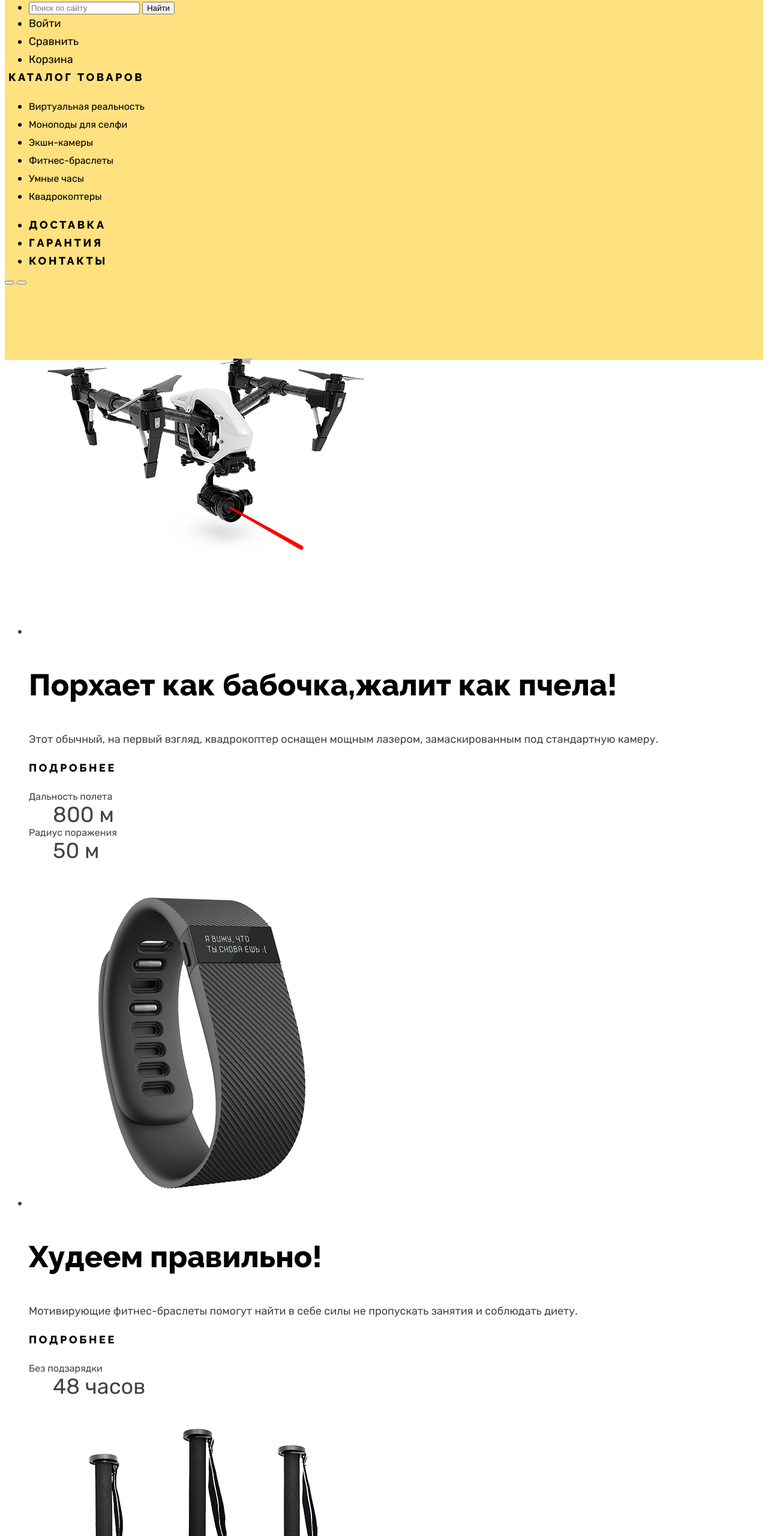
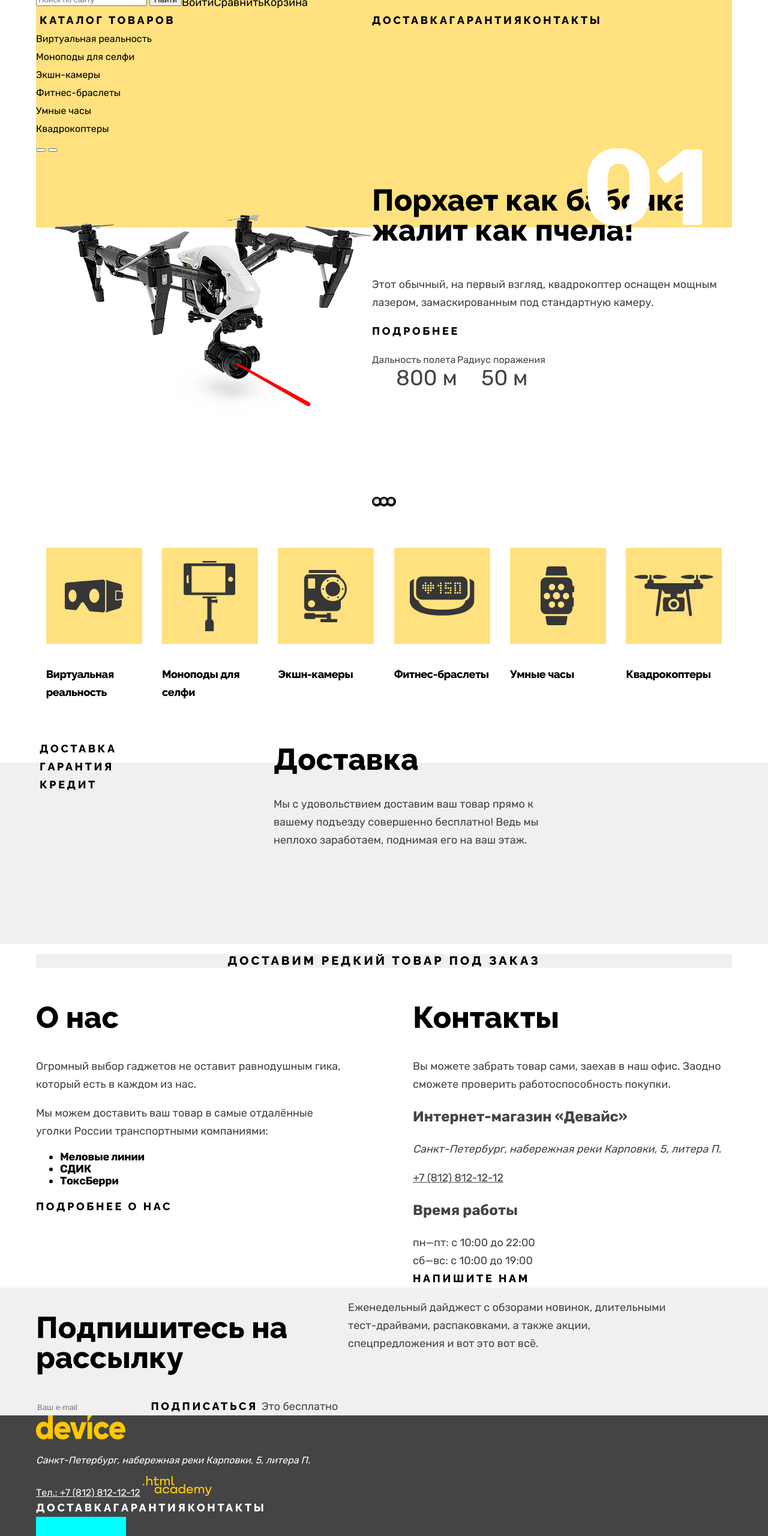
Before and after one commit to htmlacademy-htmlcss/2176919-device-35, a plain HTML site: page index.html in a window 1280 px wide. Shown: the part 60-2620 px from the top of the page at 60% size. Drawn offline with Linux system fonts and the light colour scheme.

Commit message:
крупная сетка

```diff
--- a/index.html
+++ b/index.html
@@ -6,18 +6,18 @@
     <link rel="stylesheet" href="styles/styles.css">
   </head>
   <body>
-    <header class="main-header">
+    <header class="main-header page-content">
       <a class="page-header-logo">
         <img class="header-logo" src="images/logo.svg" alt="Логотип интернет-магазина «Девайс»." width="149" height="40">
       </a>
       <nav class="navigation">
-        <ul class="navigation-list">
+        <ul class="navigation-list navigation-user-list list">
           <li class="navigation-item">
             <form class="search-form subsidiary">
               <label class="main-search" for="main-search">
                 <span class="visually-hidden">Поиск по сайту.</span>
               </label>
-              <input class="search-input" id="main-search" placeholder="Поиск по сайту" type="text" name="main-search" required>
+              <input class="search-input" id="main-search" placeholder="Поиск по сайту" type="search" name="main-search" required>
               <button class="search-submit" type="submit">Найти</button>
             </form>
           </li>
@@ -33,28 +33,28 @@
         </ul>
         <div class="navigation-catalog">
           <button class="button navigation-catalog-button" type="button">Каталог товаров</button>
-          <ul class="subcatalog">
+          <ul class="subcatalog list">
             <li class="subcatalog-item">
-              <a class="navigation-link subcatalog-link" href="#">Виртуальная реальность</a>
+              <a class="subcatalog-link navigation-link" href="#">Виртуальная реальность</a>
             </li>
             <li class="subcatalog-item">
-              <a class="navigation-link subcatalog-link" href="catalog.html">Моноподы для селфи</a>
+              <a class="subcatalog-link navigation-link" href="catalog.html">Моноподы для селфи</a>
             </li>
             <li class="subcatalog-item">
-              <a class="navigation-link subcatalog-link" href="#">Экшн-камеры</a>
+              <a class="subcatalog-link navigation-link" href="#">Экшн-камеры</a>
             </li>
             <li class="subcatalog-item">
-              <a class="navigation-link subcatalog-link" href="#">Фитнес-браслеты</a>
+              <a class="subcatalog-link navigation-link" href="#">Фитнес-браслеты</a>
             </li>
             <li class="subcatalog-item">
-              <a class="navigation-link subcatalog-link" href="#">Умные часы</a>
+              <a class="subcatalog-link navigation-link" href="#">Умные часы</a>
             </li>
             <li class="subcatalog-item">
-              <a class="navigation-link subcatalog-link" href="#">Квадрокоптеры</a>
+              <a class="subcatalog-link navigation-link" href="#">Квадрокоптеры</a>
             </li>
           </ul>
         </div>
-        <ul class="navigation-list">
+        <ul class="navigation-list list">
           <li class="navigation-item">
            <a class="link navigation-link" href="#">Доставка</a>
           </li>
@@ -67,9 +67,9 @@
         </ul>
       </nav>
     </header>
-    <main class="main-index">
+    <main class="main-index main-container">
       <h1 class="visually-hidden">Интернет-магазин «Девайс».</h1>
-      <section class="main-slider">
+      <section class="main-slider page-content">
         <h2 class="visually-hidden">Фотогалерея лучших товаров.</h2>
         <div class="slider-control">
           <button class="slider-button slider-prev" type="button">
@@ -79,22 +79,26 @@
             <span class="visually-hidden">Следующий товар.</span>
           </button>
         </div>
-        <ul class="slider-list">
-          <li class="slider-item slider-item-active">
+        <ul class="slider-list list">
+          <li class="slider-item slider-active">
             <img class="slider-image" src="images/slider-1.png" alt="Квадрокоптер." width="560" height="560">
             <div class="slider-content">
-              <h3 class="slider-title title">Порхает как бабочка,жалит как пчела!</h3>
+              <h3 class="slider-title title">Порхает как бабочка, жалит как пчела!</h3>
               <p class="main-slider-description">Этот обычный, на первый взгляд, квадрокоптер оснащен мощным лазером, замаскированным под стандартную камеру.</p>
               <a class="button link main-slider-link" href="#">Подробнее</a>
               <dl class="main-slider-characteristics">
+                <div class="slider-characteristic">
                   <dt class="main-slider-characteristic">Дальность полета</dt>
                   <dd class="main-slider-meaning">800 м</dd>
+                </div>
+                <div class="slider-characteristic">
                   <dt class="main-slider-characteristic">Радиус поражения</dt>
                   <dd class="main-slider-meaning">50 м</dd>
+                </div>
               </dl>
             </div>
           </li>
-          <li class="slider-item">
+          <li class="slider-item slider-no-active">
             <img class="slider-image" src="images/slider-2.png" alt="Фитнес-браслет." width="560" height="560">
             <div class="slider-content">
               <h3 class="slider-title title">Худеем правильно!</h3>
@@ -107,7 +111,7 @@
               </dl>
             </div>
           </li>
-          <li class="slider-item">
+          <li class="slider-item slider-no-active">
             <img class="slider-image" src="images/slider-3.png" alt="Селфи-палка." width="560" height="560">
             <div class="slider-content">
             <h3 class="slider-title title">Делай селфи, как Бен Стиллер!</h3>
@@ -124,9 +128,9 @@
             </div>
           </li>
         </ul>
-        <ol class="slider-pagination">
-          <li class="slider-pagination-item">
-            <button class="slider-pagination-button slider-pagination-button-current" type="button">
+        <ul class="slider-pagination list">
+          <li class="slider-pagination-item pagination-active">
+            <button class="slider-pagination-button" type="button">
               <span class="visually-hidden">Первый товар из топ листа.</span>
             </button>
           </li>
@@ -140,48 +144,35 @@
               <span class="visually-hidden">Третий товар из топ листа.</span>
             </button>
           </li>
-        </ol>
+        </ul>
       </section>
-      <section class="product-sections">
+      <section class="product-sections page-content">
         <h2 class="visually-hidden">Разделы товаров.</h2>
-        <ul class="product-sections-list">
+        <ul class="product-sections-list list">
           <li class="product-list-item">
-            <a class="product-list-link" href="#">Виртуальная реальность</a>
+            <a class="product-list-link virtual-reality" href="#">Виртуальная реальность</a>
           </li>
           <li class="product-list-item">
-            <a class="product-list-link" href="#">Моноподы для селфи</a>
+            <a class="product-list-link monopods" href="#">Моноподы для селфи</a>
           </li>
           <li class="product-list-item">
-            <a class="product-list-link" href="#">Экшн-камеры</a>
+            <a class="product-list-link action-cameras" href="#">Экшн-камеры</a>
           </li>
           <li class="product-list-item">
-            <a class="product-list-link" href="#">Фитнес-браслеты</a>
+            <a class="product-list-link fitness-bracelets" href="#">Фитнес-браслеты</a>
           </li>
           <li class="product-list-item">
-            <a class="product-list-link" href="#">Умные часы</a>
+            <a class="product-list-link smart-watch" href="#">Умные часы</a>
           </li>
           <li class="product-list-item">
-            <a class="product-list-link" href="#">Квадрокоптеры</a>
+            <a class="product-list-link quadrocopters" href="#">Квадрокоптеры</a>
           </li>
         </ul>
       </section>
       <section class="tabs">
         <h2 class="visually-hidden">Переключение между секциями доставка, гарантия, кредит.</h2>
-        <ul class="tabs-content-list">
-          <li class="tab-item">
-            <h3 class="tab-title title">Доставка</h3>
-            <p class="tab-description">Мы с удовольствием доставим ваш товар прямо к вашему подъезду совершенно бесплатно! Ведь мы неплохо заработаем, поднимая его на ваш этаж.</p>
-          </li>
-          <li class="tab-item">
-            <h3 class="tab-title title">Гарантия</h3>
-            <p class="tab-description">Если из-за возгорания купленного у нас товара у вас сгорит дом — не переживайте, мы выдадим вам новый. Товар, не дом, конечно же.</p>
-          </li>
-          <li class="tab-item">
-            <h3 class="tab-title title">Кредит</h3>
-            <p class="tab-description">Залезть в долговую яму стало проще! Кредитные консультанты подберут для вас наиболее выгодные условия кредита. Выгодные для банка, разумеется.</p>
-          </li>
-        </ul>
-        <ul class="tab-pagination">
+        <div class="tabs-vrapper page-content">
+          <ul class="tab-pagination list">
             <li class="tab-pagination-item">
               <button class="button tab-pagination-button slider-pagination-active" type="button">Доставка</button>
             </li>
@@ -189,20 +180,36 @@
               <button class="button tab-pagination-button" type="button">Гарантия</button>
             </li>
             <li class="tab-pagination-item">
-            <button class="button slider-pagination-button" type="button">Кредит</button>
+              <button class="button tab-pagination-button" type="button">Кредит</button>
             </li>
           </ul>
+          <ul class="tabs-content-list list">
+            <li class="tab-item tab-item-active">
+              <h3 class="tab-title title">Доставка</h3>
+              <p class="tab-description">Мы с удовольствием доставим ваш товар прямо к вашему подъезду совершенно бесплатно! Ведь мы неплохо заработаем, поднимая его на ваш этаж.</p>
+            </li>
+            <li class="tab-item tab-non-active">
+              <h3 class="tab-title title">Гарантия</h3>
+              <p class="tab-description">Если из-за возгорания купленного у нас товара у вас сгорит дом — не переживайте, мы выдадим вам новый. Товар, не дом, конечно же.</p>
+            </li>
+            <li class="tab-item tab-non-active">
+              <h3 class="tab-title title">Кредит</h3>
+              <p class="tab-description">Залезть в долговую яму стало проще! Кредитные консультанты подберут для вас наиболее выгодные условия кредита. Выгодные для банка, разумеется.</p>
+            </li>
+          </ul>
+        </div>
       </section>
-      <section class="on-order">
+      <section class="on-order page-content">
         <a class="on-order-link">
         <h2 class="on-order-title button">Доставим редкий товар под заказ</h2>
         </a>
       </section>
+      <div class="index-info page-content">
         <section class="about">
           <h2 class="about-title title">О нас</h2>
           <p class="about-discription">Огромный выбор гаджетов не оставит равнодушным гика, который есть в каждом из нас.</p>
           <p class="about-discription">Мы можем доставить ваш товар в самые отдалённые уголки России транспортными компаниями:</p>
-        <ul class="about-delivery-list">
+          <ul class="about-delivery-list title-small">
             <li class="delivery-item">Меловые линии</li>
             <li class="delivery-item">СДИК</li>
             <li class="delivery-item">ТоксБерри</li>
@@ -218,13 +225,15 @@
             <a class="contacts-phone" href="tel:+78005558628">+7 (812) 812-12-12</a>
           </address>
           <h3 class="contacts-subtitle">Время работы</h3>
-        <ul class="contacts-schedule">
+          <ul class="contacts-schedule list">
             <li class="contacts-schedule-item">пн—пт: с 10:00 до 22:00</li>
             <li class="contacts-schedule-item">сб—вс: с 10:00 до 19:00</li>
           </ul>
           <a class="button link contacts-button" href="#">Напишите нам</a>
         </section>
+      </div>
       <section class="subscribe">
+       <div class="subscribe-wrapper page-content">
           <h2 class="subscribe-title title">Подпишитесь на рассылку</h2>
           <p class="subscribe-discription">Еженедельный дайджест с обзорами новинок, длительными тест-драйвами, распаковками, а также акции, спецпредложения и вот это вот всё.</p>
           <form class="subscribe-form" action="https://echo.htmlacademy.ru/" method="post">
@@ -232,10 +241,12 @@
             <input class="subscribe-input" type="email" name="subscribe-email" placeholder="Ваш e-mail" id="subscribe">
             <button class="button subscribe-button" type="button">Подписаться</button>
           </form>
-        <p class="subscribe-discription">Это бесплатно</p>
+          <span class="subscribe-discription">Это бесплатно</span>
+        </div>
       </section>
     </main>
     <footer class="page-footer">
+     <div class="page-footer-container page-content">
         <a class="footer-contacts-logo">
           <img class="footer-logo" src="images/logo-footer.svg" alt="Логотип интернет-магазина «Девайс»." width="149" height="40">
         </a>
@@ -247,7 +258,7 @@
           </a>
         </address>
         <nav class="footer-navigation">
-        <ul class="footer-navigation-list navigation-list">
+          <ul class="footer-navigation-list navigation-list list">
             <li class="footer-navigation-item navigation-item">
              <a class="link footer-navigation-link navigation-link" href="#">Доставка</a>
             </li>
@@ -259,7 +270,7 @@
             </li>
           </ul>
         </nav>
-      <ul class="footer-social-list">
+        <ul class="footer-social-list list">
           <li class="footer-social-item">
             <a class="footer-social-link footer-social-telegram" href="https://t.me/htmlacademy">
               <span class="visually-hidden">Девайс в Телеграм.</span>
@@ -276,6 +287,7 @@
             </a>
           </li>
         </ul>
+      </div>
     </footer>
   </body>
 </html>
--- a/styles/styles.css
+++ b/styles/styles.css
@@ -22,6 +22,16 @@
   font-display: swap;
 }
 
+html {
+  height: 100%;
+}
+
+*,
+*::after,
+*::before {
+  box-sizing: border-box;
+}
+
 .visually-hidden {
   position: absolute;
   width: 1px;
@@ -35,6 +45,10 @@
 }
 
 body {
+  margin: 0;
+  display: flex;
+  flex-direction: column;
+  min-height: 100%;
   font-family: "Rubik", sans-serif;
   font-size: 18px;
   line-height: 30px;
@@ -83,14 +97,16 @@ body {
 
 .main-slider {
   background: linear-gradient(#ffe17f 150px, #ffffff 150px);
+  position: relative;
 }
 
-.navigation-list {
-  margin: 0;
+.navigation-user-list {
+  display: flex;
+  width: 100%;
 }
 
 .tabs {
-  background: linear-gradient(to top, #f0f0f0 289px, #ffffff 289px);
+  background: linear-gradient(#ffffff 102px, #f0f0f0 102px);
 }
 
 .on-order {
@@ -117,25 +133,15 @@ body {
   text-decoration: none;
 }
 
-.subscribe-discription {
-  margin: 0;
-}
-
-.catalog-wrapper {
+.catalog-container {
   background: #f0f0f0;
 }
 
-.catalog-filter {
-  background: #f0f0f0;
-}
 
-.catalog-view {
-  background: #f0f0f0;
-}
 
-.pagination {
-  background: #f0f0f0;
-}
+
+
+
 
 .subscribe-input {
   border: none;
@@ -158,6 +164,11 @@ body {
   line-height: 50px;
 }
 
+.list {
+  margin: 0;
+  padding: 0;
+  list-style-type: none;
+}
 
 .on-order-title {
   font-size: 20px;
@@ -165,6 +176,7 @@ body {
 }
 
 .product-list-link {
+  position: relative;
   font-family: "Raleway", sans-serif;
   font-weight: 800;
   color: #000000;
@@ -204,3 +216,226 @@ body {
   letter-spacing: 0.2em;
   text-transform: uppercase;
 }
+
+.main-container {
+  flex-grow: 1;
+}
+
+.slider-pagination {
+  display: flex;
+  justify-content: center;
+  counter-reset: slider;
+  margin-bottom: 260px;
+}
+
+.pagination-active::before {
+  content: counter(slider, decimal-leading-zero);
+  position: absolute;
+  font-weight: 700;
+  font-size: 180px;
+  width: 250px;
+  height: 135px;
+  top: 70px;
+  right: 0;
+  color: #ffffff;
+}
+
+.slider-item {
+  display: flex;
+}
+
+.slider-no-active {
+  display: none;
+}
+
+.page-content {
+  width: 1160px;
+  margin: 0 auto;
+}
+
+.slider-pagination-item {
+  counter-increment: slider;
+}
+
+.slider-pagination-button {
+  width: 12px;
+  height: 12px;
+  outline: solid 2px #000000;
+  border-radius: 50%;
+  padding: 0;
+}
+
+.navigation {
+  display: flex;
+  flex-wrap: wrap;
+}
+
+.navigation-catalog {
+  width: 560px;
+}
+
+.navigation-list {
+  display: flex;
+}
+
+.slider-content {
+  width: 600px;
+}
+
+
+.main-slider-characteristics {
+  display: flex;
+}
+
+.product-sections-list {
+  display: flex;
+  justify-content: space-around;
+}
+
+.product-list-link::before {
+  position: absolute;
+  width: 160px;
+  height: 160px;
+  content: "";
+  background-color: #ffe17f;
+  top: -200px;
+  left: 0;
+}
+
+.virtual-reality::before {
+  background-image: url(../images/virtual-reality-icon.svg);
+  background-repeat: no-repeat;
+  background-position: center;
+}
+
+.monopods::before {
+  background-image: url(../images/monopods-icon.svg);
+  background-repeat: no-repeat;
+  background-position: center;
+}
+
+.action-cameras::before {
+  background-image: url(../images/action-cameras-icon.svg);
+  background-repeat: no-repeat;
+  background-position: center;
+}
+
+.fitness-bracelets::before {
+  background-image: url(../images/fitness-bracelets-icon.svg);
+  background-repeat: no-repeat;
+  background-position: center;
+}
+
+.smart-watch::before {
+  background-image: url(../images/smart-watch-icon.svg);
+  background-repeat: no-repeat;
+  background-position: center;
+}
+
+.quadrocopters::before {
+  background-image: url(../images/quadrocopters-icon.svg);
+  background-repeat: no-repeat;
+  background-position: center;
+}
+
+.product-list-item {
+  width: 160px;
+}
+
+.tab-non-active {
+  display: none;
+}
+
+.tab-pagination {
+  min-width: 280px;
+  margin-right: 116px;
+}
+
+.tab-title {
+  margin-top: 8px;
+  margin-bottom: 34px;
+}
+
+.tabs-vrapper {
+  display: flex;
+  align-content: flex-start;
+  padding: 64px 310px 140px 0;
+}
+
+.index-info {
+  display: flex;
+}
+
+.subscribe-wrapper {
+  display: flex;
+  flex-wrap: wrap;
+}
+
+.subscribe-title {
+  width: 520px;
+}
+
+.subscribe-discription {
+  width: 560px;
+}
+
+.about {
+  width: 520px;
+  margin-right: 108px;
+}
+
+.contacts {
+  width: 532px;
+}
+
+.footer-social-list {
+  width: 150px;
+  height: 40px;
+  background-color: aqua;
+}
+
+.page-footer-container {
+  display: grid;
+}
+
+
+
+
+
+
+
+.catalog-products {
+  outline: solid;
+  display: flex;
+}
+
+.catalog-filter {
+  width: 320px;
+}
+
+.catalog-right-column {
+  width: 840px;
+  background-color: #ffffff;
+}
+
+.sorting-container {
+  background-color: #f0f0f0;
+}
+
+.product-list {
+  display: flex;
+  flex-wrap: wrap;
+  justify-content: space-around;
+}
+
+.catalog-button {
+  width: 760px;
+  background-color: #ffffff;
+}
+
+.pagination {
+  background-color: #f0f0f0;
+  width: 760px;
+  display: flex;
+  justify-content: space-around;
+}
```
Also changed, not shown: catalog.html (+33 -29 lines). Lines whose indentation alone changed are shown as unchanged.
